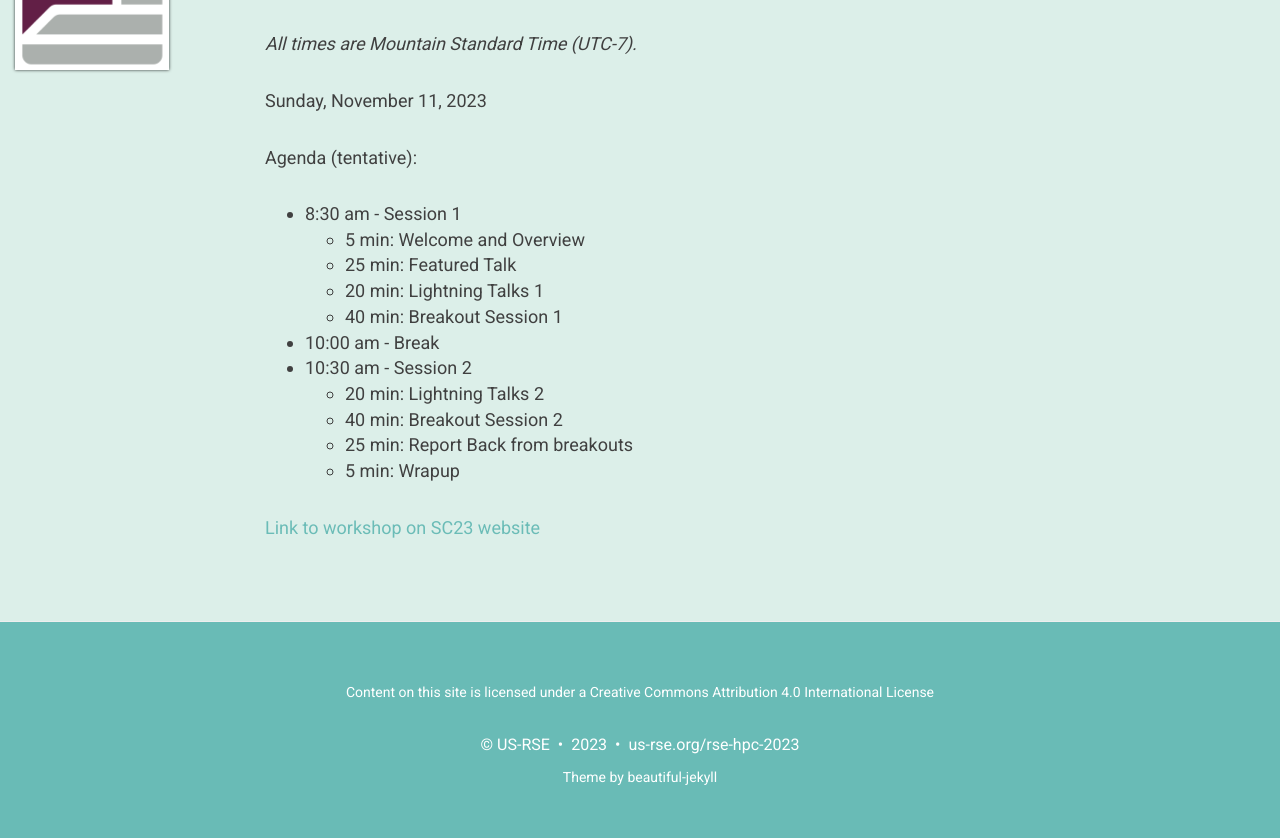
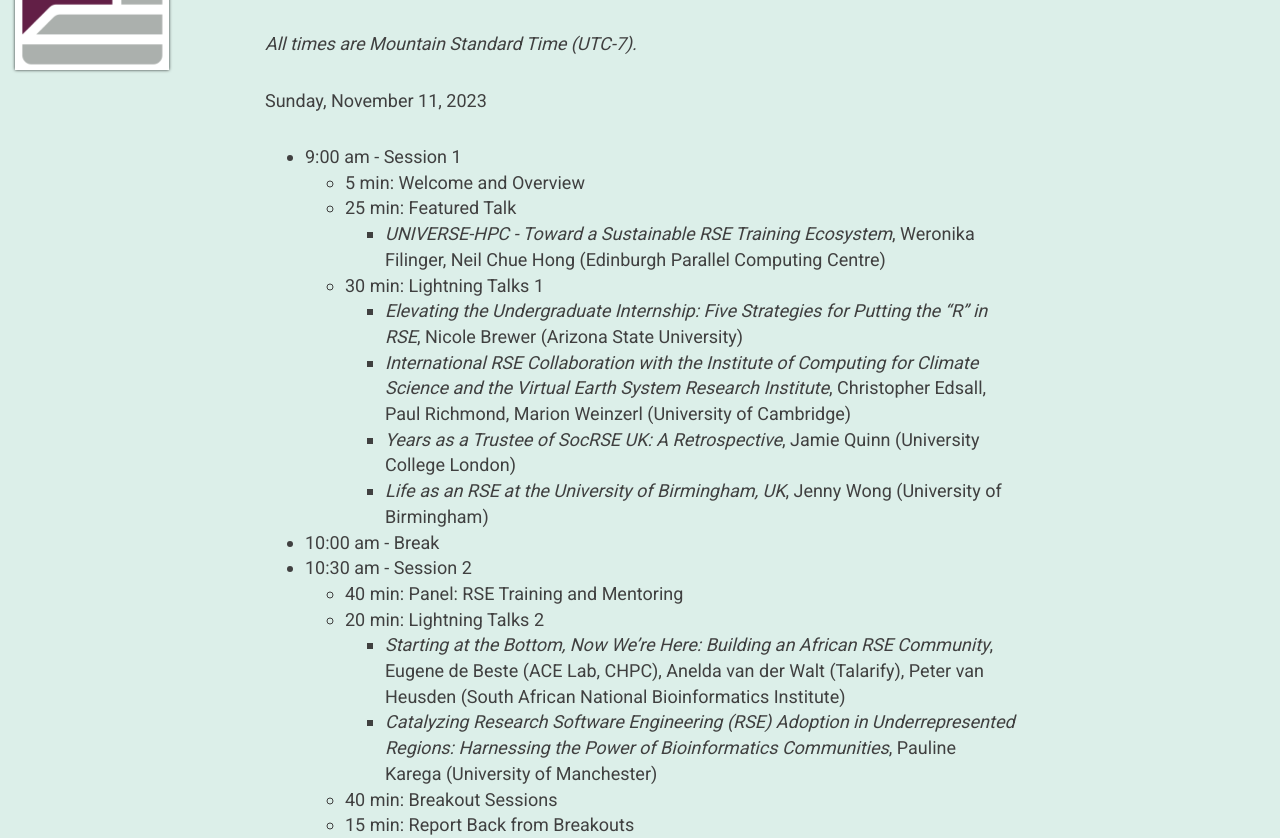
Before and after one commit to USRSE/rse-hpc-2023, a Jekyll site: the page built from pages/agenda.md, in a window 1280 px wide and 1400 px high. Shown: the part 100-938 px from the top of the window. Built offline with Jekyll 4.4.1, drawn with Linux system fonts in a browser that asks for light colours; nearby versions of some CDN libraries; grey boxes are pictures that could not be loaded.

Commit message:
Add agenda details

```diff
--- a/pages/agenda.md
+++ b/pages/agenda.md
@@ -8,20 +8,32 @@ permalink: /agenda/
 
 Sunday, November 11, 2023
 
-Agenda (tentative):
-- 8:30 am - Session 1
+- 9:00 am - Session 1
     - 5 min:  Welcome and Overview
     - 25 min:  Featured Talk
-    - 20 min:  Lightning Talks 1
-    - 40 min:  Breakout Session 1
+        - _UNIVERSE-HPC - Toward a Sustainable RSE Training Ecosystem_,
+    Weronika Filinger, Neil Chue Hong (Edinburgh Parallel Computing Centre)
+    - 30 min:  Lightning Talks 1
+        - _Elevating the Undergraduate Internship: Five Strategies for Putting the "R" in RSE_,
+        Nicole Brewer (Arizona State University)
+        - _International RSE Collaboration with the Institute of Computing for Climate Science and the Virtual Earth System Research Institute_,
+        Christopher Edsall, Paul Richmond, Marion Weinzerl (University of Cambridge)
+        - _Years as a Trustee of SocRSE UK: A Retrospective_,
+        Jamie Quinn (University College London)
+        - _Life as an RSE at the University of Birmingham, UK_,
+        Jenny Wong (University of Birmingham)
 - 10:00 am - Break
 - 10:30 am - Session 2
+    - 40 min:  Panel: RSE Training and Mentoring
     - 20 min:  Lightning Talks 2
-    - 40 min:  Breakout Session 2
-    - 25 min:  Report Back from breakouts
+        - _Starting at the Bottom, Now We're Here: Building an African RSE Community_,
+        Eugene de Beste (ACE Lab, CHPC), Anelda van der Walt (Talarify), Peter van Heusden (South African National Bioinformatics Institute)
+        - _Catalyzing Research Software Engineering (RSE) Adoption in Underrepresented Regions: Harnessing the Power of Bioinformatics Communities_,
+        Pauline Karega (University of Manchester)
+    - 40 min:  Breakout Sessions
+    - 15 min:  Report Back from Breakouts
     - 5 min:  Wrapup
-
-
+- 12:30 pm - End
 
 
 [Link to workshop on SC23 website](https://sc23.supercomputing.org/presentation/?id=wksp142&sess=sess134)
```
